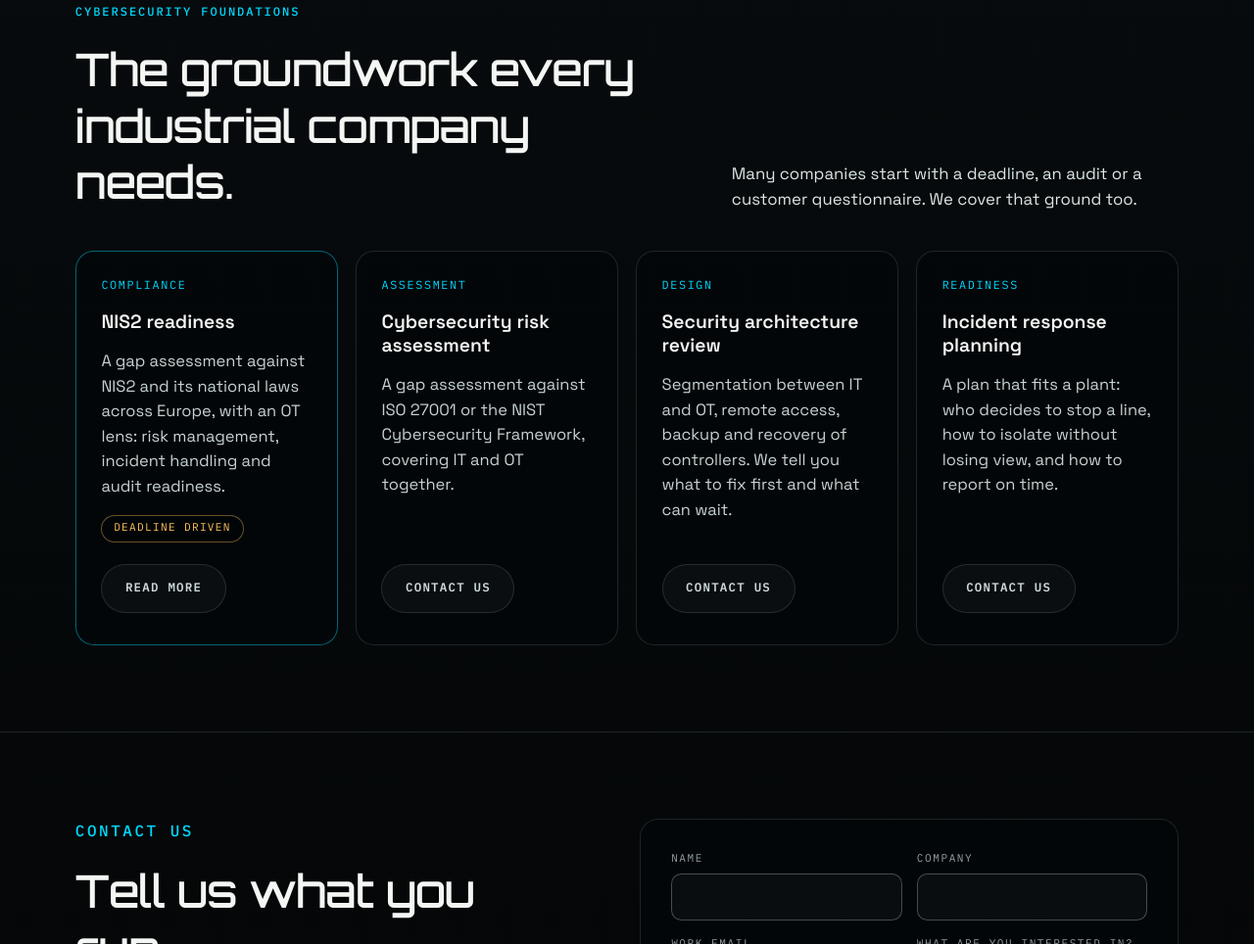
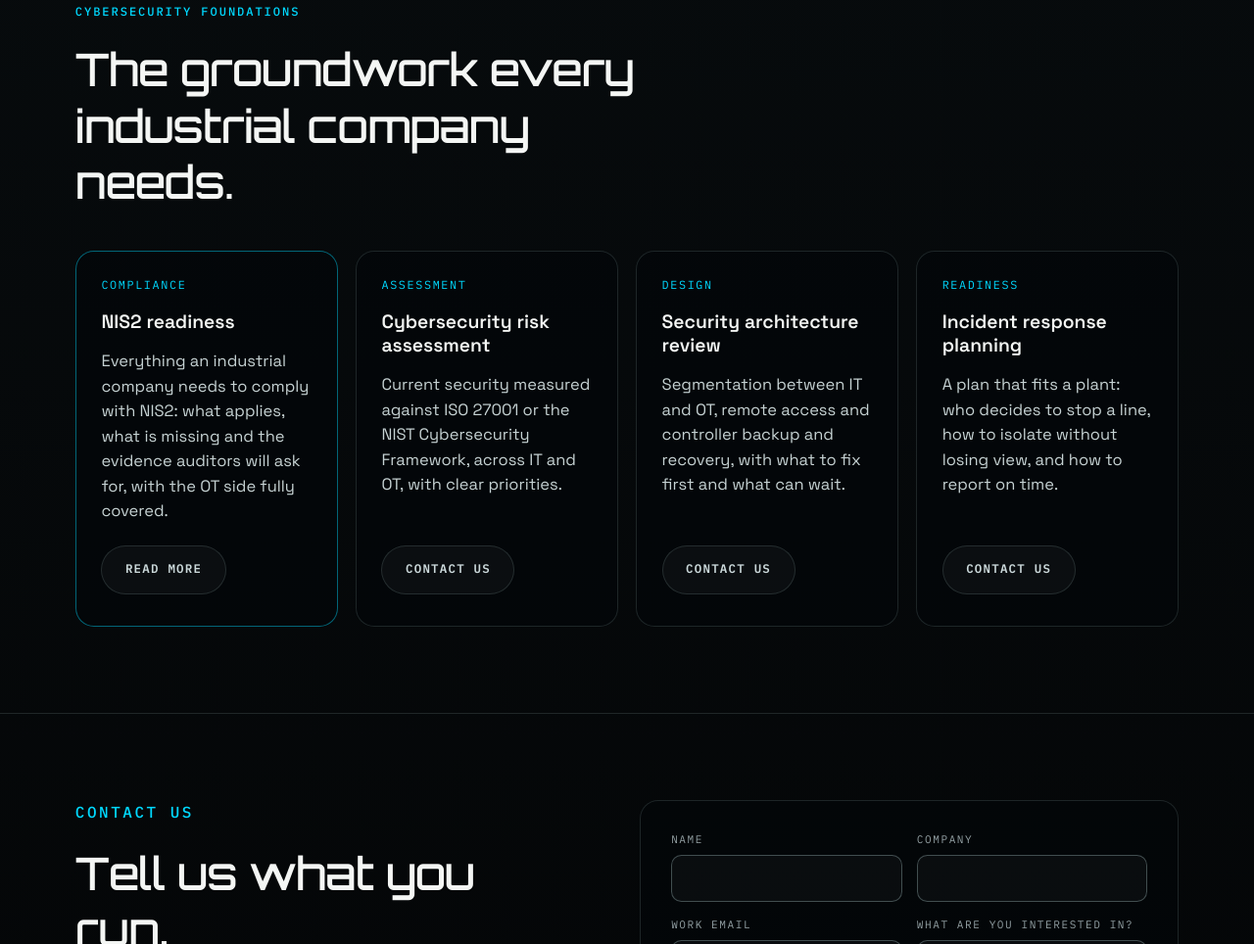
Before and after one commit to LiscereSecurity/LiscereSecurity.github.io, a plain HTML site: page services.html in a window 1280 px wide. Shown: the part 1718-2682 px from the top of the page at 98% size. Drawn offline with Linux system fonts and the light colour scheme.

Commit message:
Services: clearer foundations section
- Dropped the side text and the 'Deadline driven' badge.
- NIS2 readiness: 'Everything an industrial company needs to comply with
  NIS2: what applies, what is missing and the evidence auditors will ask
  for, with the OT side fully covered.'
- Risk assessment: 'Current security measured against ISO 27001 or the NIST
  Cybersecurity Framework, across IT and OT, with clear priorities.'
- Architecture review: no 'we tell you', one line shorter.
Both service sections now fit the screen from 1280 to 1920 px wide.
llms.txt aligned.

```diff
--- a/services.html
+++ b/services.html
@@ -144,26 +144,24 @@
           <p class="kicker">Cybersecurity foundations</p>
           <h2>The groundwork every industrial company needs.</h2>
         </div>
-        <p class="section-side">Many companies start with a deadline, an audit or a customer questionnaire. We cover that ground too.</p>
       </div>
       <ul class="card-grid">
         <li class="card featured" id="nis2-ksc">
           <span class="tag">Compliance</span>
           <h3>NIS2 readiness</h3>
-          <p>A gap assessment against NIS2 and its national laws across Europe, with an OT lens: risk management, incident handling and audit readiness.</p>
-          <p><span class="pill amber">Deadline driven</span></p>
+          <p>Everything an industrial company needs to comply with NIS2: what applies, what is missing and the evidence auditors will ask for, with the OT side fully covered.</p>
           <a class="secondary-cta card-cta" href="services/nis2-ksc-compliance.html">Read more</a>
         </li>
         <li class="card" id="risk-assessment">
           <span class="tag">Assessment</span>
           <h3>Cybersecurity risk assessment</h3>
-          <p>A gap assessment against ISO 27001 or the NIST Cybersecurity Framework, covering IT and OT together.</p>
+          <p>Current security measured against ISO 27001 or the NIST Cybersecurity Framework, across IT and OT, with clear priorities.</p>
           <a class="secondary-cta card-cta" href="#contact" data-service="Cybersecurity risk assessment">Contact us</a>
         </li>
         <li class="card" id="architecture-review">
           <span class="tag">Design</span>
           <h3>Security architecture review</h3>
-          <p>Segmentation between IT and OT, remote access, backup and recovery of controllers. We tell you what to fix first and what can wait.</p>
+          <p>Segmentation between IT and OT, remote access and controller backup and recovery, with what to fix first and what can wait.</p>
           <a class="secondary-cta card-cta" href="#contact" data-service="Security architecture review">Contact us</a>
         </li>
         <li class="card" id="incident-response">
```
Also changed, not shown: llms.txt.
